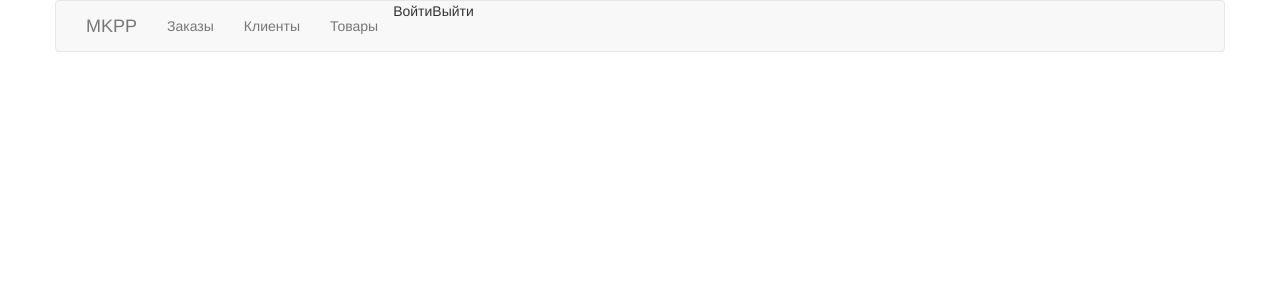
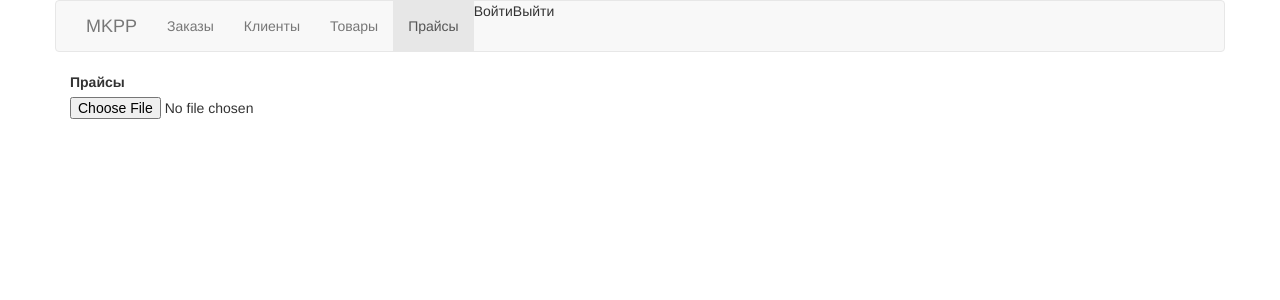
Before and after one commit to painkilerUa/admin-panel-vue, a Vue app: page /#/prices in a window 1280 px wide. Shown: the top 300 px of the page. Built offline with nearby package versions, Linux system fonts and the light colour scheme; sample sign-in values are in the browser's storage; what vue-resource would draw is missing.

Commit message:
28.07.17

```diff
--- a/src/components/Header.vue
+++ b/src/components/Header.vue
@@ -15,6 +15,7 @@
                     <router-link :to="'/orders'" tag="li" active-class="active"><a>Заказы</a></router-link>
                     <router-link :to="'/customers'" tag="li" active-class="active"><a>Клиенты</a></router-link>
                     <router-link :to="'/products'" tag="li" active-class="active"><a>Товары</a></router-link>
+                    <router-link :to="'/prices'" tag="li" active-class="active"><a>Прайсы</a></router-link>
                     <li>Войти</li>
                     <li>Выйти</li>
                     <!--<li class="dropdown">-->
--- a/src/components/orders/EditOrder.vue
+++ b/src/components/orders/EditOrder.vue
@@ -63,7 +63,6 @@
             <div class="col-lg-2">
                 <label for="order-prepay">Статус предоплаты</label>
                 <select class="form-control" id="order-prepay" v-model="order.order_prepay">
-                    <option value="" selected></option>
                     <option value="false">Отсутствует</option>
                     <option value="pending">Присутствует</option>
                     <option value="waiting">Присутствует(отправлено СМС)</option>
--- a/src/components/orders/NewOrder.vue
+++ b/src/components/orders/NewOrder.vue
@@ -126,8 +126,7 @@
             <div class="col-lg-2">
                 <label for="order-prepay">Статус предоплаты</label>
                 <select class="form-control" id="order-prepay" @change="setValueNewOrder({'order_prepay' : $event})">
-                    <option value="" selected></option>
-                    <option value="false">Отсутствует</option>
+                    <option value="false" selected>Отсутствует</option>
                     <option value="pending">Присутствует</option>
                     <option value="waiting">Присутствует(отправлено СМС)</option>
                     <option value="true">Оплачено</option>
--- /dev/null
+++ b/src/components/prices/UpdatePrice.vue
@@ -0,0 +1,43 @@
+<template>
+    <div class="container">
+        <div class="row">
+            <div class="col-md-4">
+                <label for="file-price">Прайсы</label>
+                <input type="file" id="file-price" @change="upload($event)">
+            </div>
+            <div class="col-md-4">
+            </div>
+            <div class="col-md-4"></div>
+        </div>
+    </div>
+</template>
+
+
+<script>
+    import {mapGetters, mapActions} from 'vuex'
+    export default{
+        data(){
+            return {
+
+            }
+        },
+        components: {
+        },
+        methods: {
+            ...mapActions([
+            ]),
+
+        },
+        created(){
+
+        },
+        computed: {
+            ...mapGetters([
+            ])
+        }
+    }
+</script>
+
+<style>
+
+</style>
--- a/src/router/index.js
+++ b/src/router/index.js
@@ -9,6 +9,7 @@ import Customers from '@/components/customers/Customers'
 import NewCustomer from '@/components/customers/NewCustomerForm'
 import Products from '@/components/products/Products'
 import NewProduct from '@/components/products/NewProductForm'
+import UpdatePrice from '@/components/prices/UpdatePrice'
 
 Vue.use(Router)
 
@@ -60,6 +61,10 @@ export default new Router({
         {
             path: '/products/edit/:product_id',
             component: NewProduct
+        },
+        {
+            path: '/prices',
+            component: UpdatePrice
         }
     ]
 })
```
